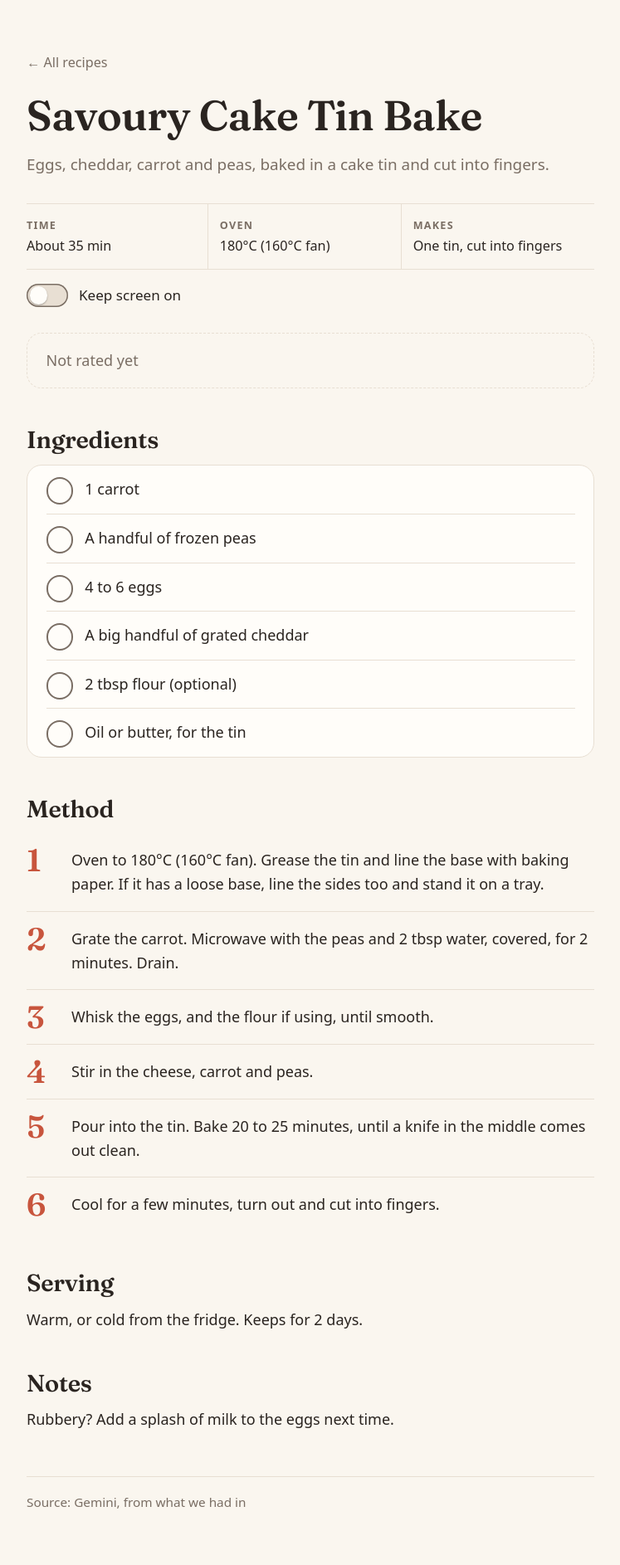
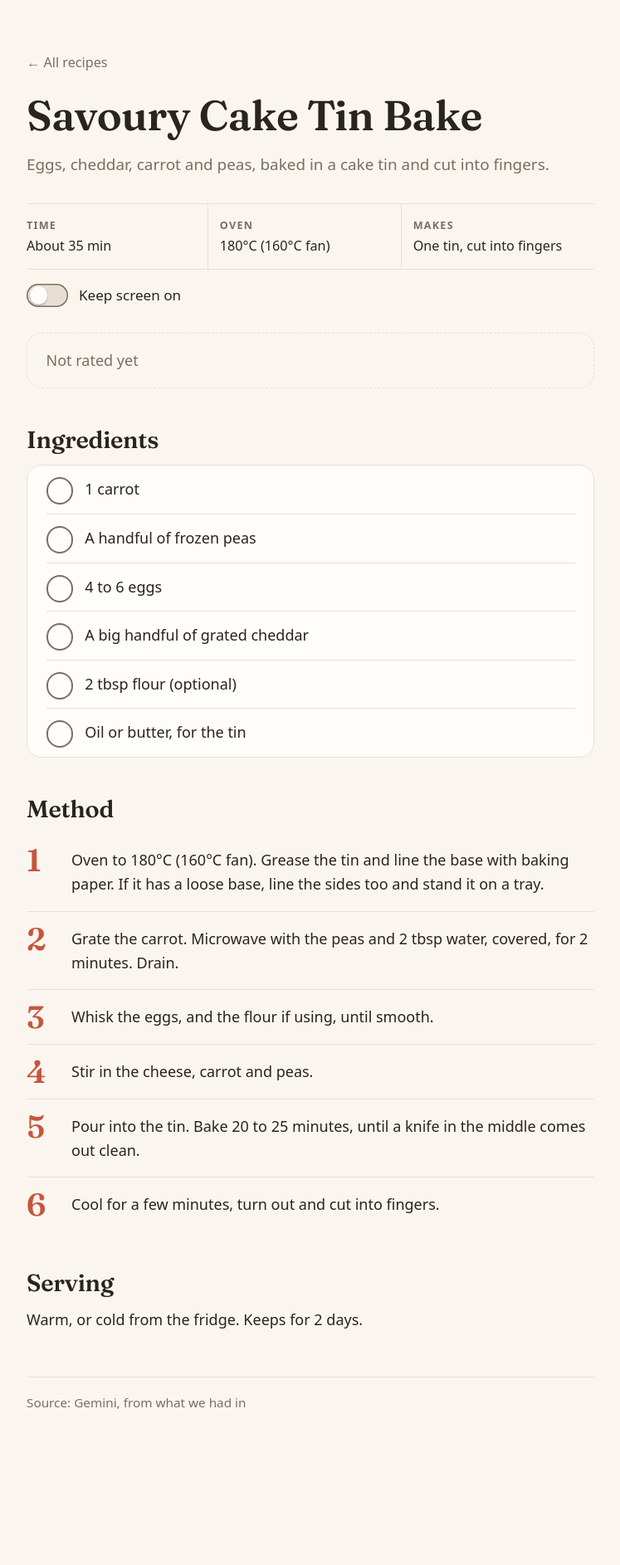
Before and after one commit to steelwalrus/t-recipes, a Jekyll site: the page built from _recipes/savoury-cake-tin-bake.md, in a window 1280 px wide. Shown: the whole page at 83% size, without its empty margins (266-1013 px from the left). Built offline with Jekyll 4.4.1, drawn with Linux system fonts in a browser that asks for light colours; after the commit the page ends 1765 px from its top, so only the background shows below that.

Commit message:
Drop the notes from the cake tin bake
Co-Authored-By: Claude Opus 5.5 <noreply@anthropic.com>
Claude-Session: https://claude.ai/code/session_01RmTwvh8KD7gVJUEfwD1iwD

```diff
--- a/_recipes/savoury-cake-tin-bake.md
+++ b/_recipes/savoury-cake-tin-bake.md
@@ -31,7 +31,3 @@ verdict:
 ## Serving
 
 Warm, or cold from the fridge. Keeps for 2 days.
-
-## Notes
-
-Rubbery? Add a splash of milk to the eggs next time.
```
